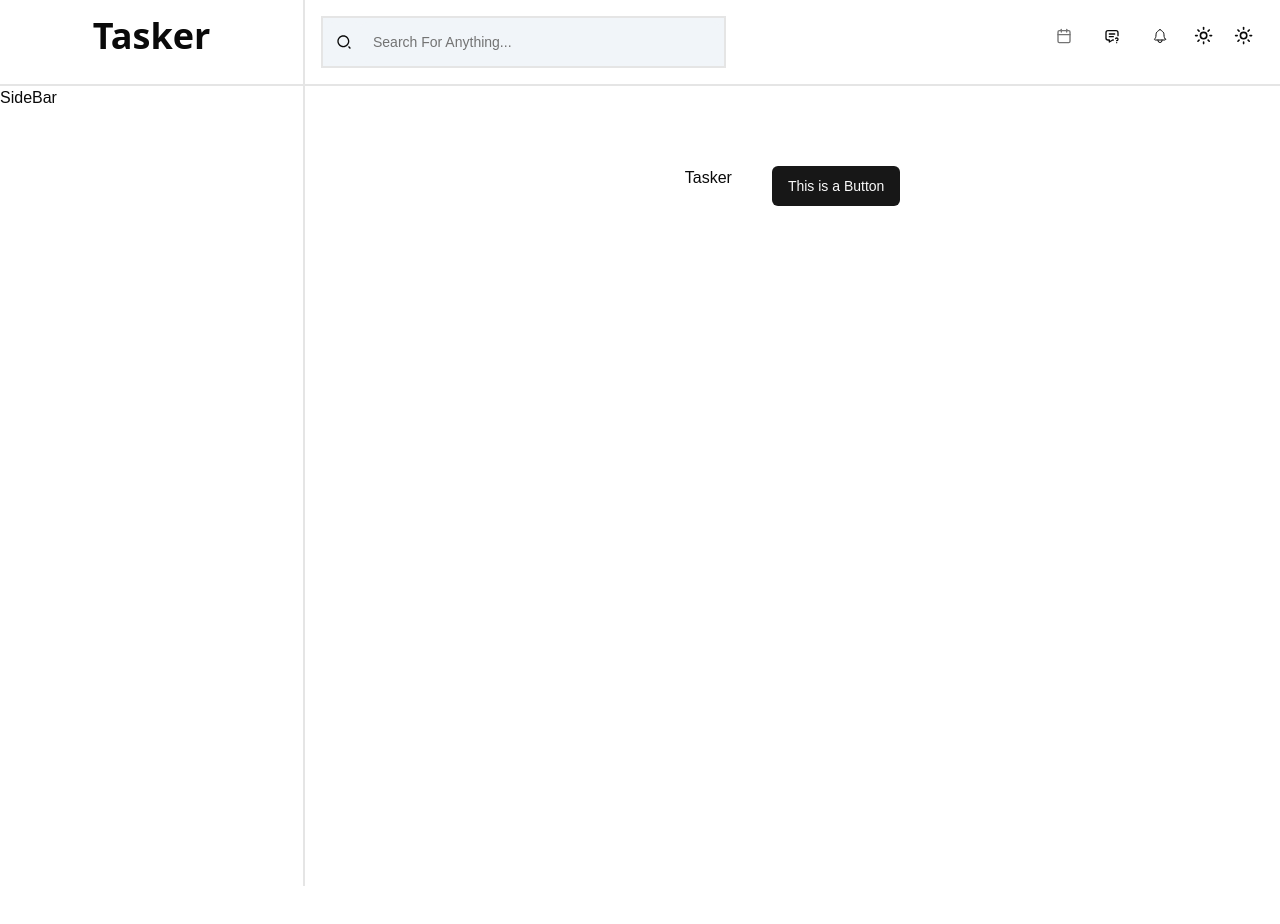
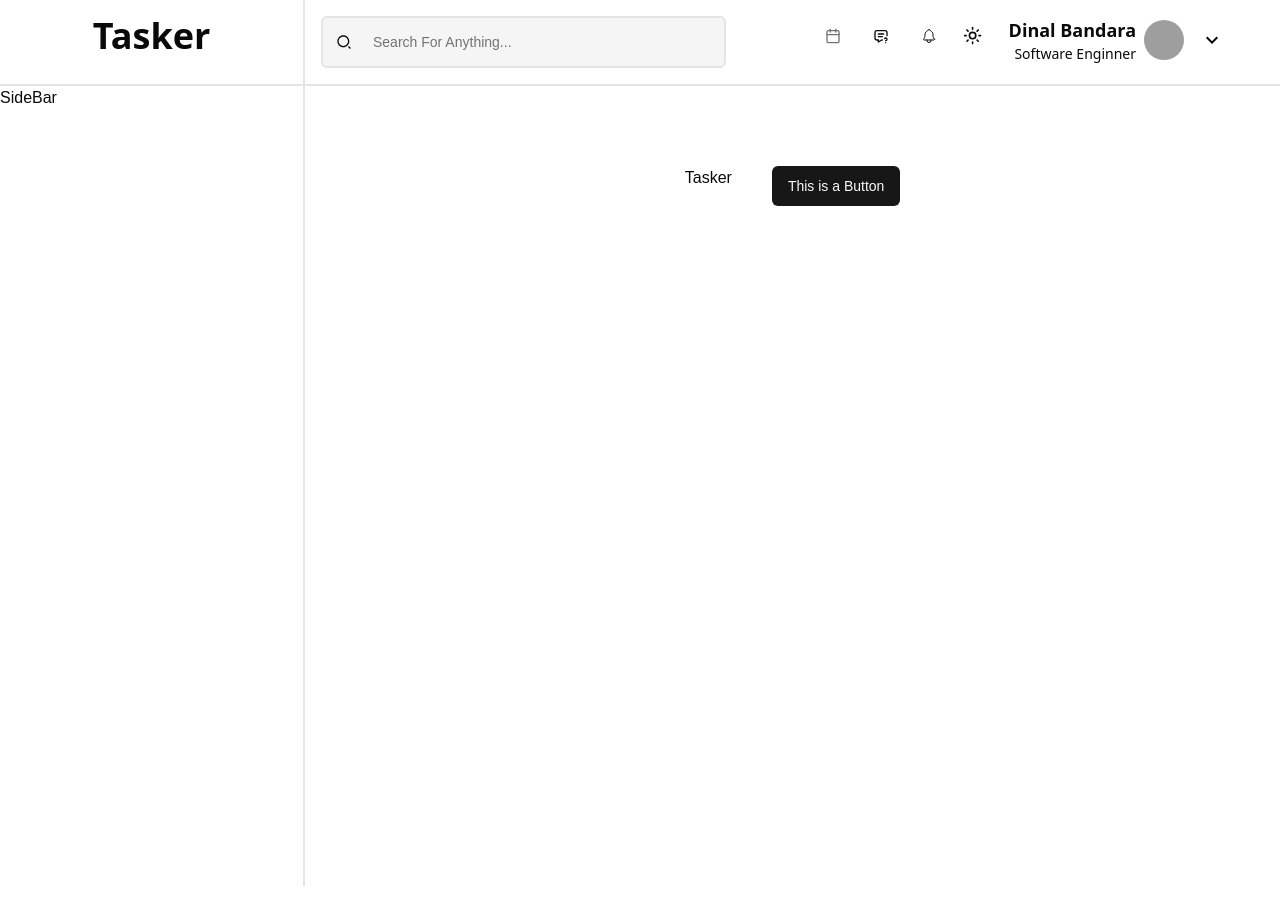
Before and after one commit to dinalUdagedara/tasker, a Next.js app: page / in a window 1280 px wide. Shown: the top 924 px of the page. Built offline with nearby package versions, Linux system fonts and the light colour scheme; grey boxes are pictures that could not be loaded.

Commit message:
feat: header component finished

```diff
--- a/app/ui-components/header.tsx
+++ b/app/ui-components/header.tsx
@@ -5,6 +5,7 @@ import { RiSearch2Line } from "react-icons/ri";
 import { DatePicker } from "@/components/ui/date-picker";
 import { Faq } from "./faq";
 import { Notifications } from "./notifications";
+import UserInfo from "./user-icon";
 
 const Header = () => {
   return (
@@ -14,16 +15,12 @@ const Header = () => {
       </div>
       <div className="w-full border-b-2 flex justify-between">
         <div className="p-4">
-          <div className="flex border-2 p-1 bg-slate-100">
-            <Button
-              className="border-0 bg-slate-100"
-              variant="outline"
-              size="icon"
-            >
+          <div className="flex border-2 p-1 bg-muted rounded-md">
+            <Button className="border-0 bg-muted" variant="outline" size="icon">
               <RiSearch2Line className="h-4 w-4" />
             </Button>
             <Input
-              className="border-0 bg-slate-100 focus:outline-none focus:ring-0 focus-visible:ring-0 focus-visible:ring-offset-0  sm:pr-40"
+              className="border-0 bg-muted focus:outline-none focus:ring-0 focus-visible:ring-0 focus-visible:ring-offset-0  sm:pr-40"
               type="email"
               placeholder="Search For Anything..."
             />
@@ -39,11 +36,11 @@ const Header = () => {
           <div>
             <Notifications />
           </div>
-          <div >
-            <ModeToggle/>
+          <div>
+            <ModeToggle />
           </div>
-          <div className="pr-4">
-            <ModeToggle />
+          <div className="pr-10">
+            <UserInfo />
           </div>
         </div>
       </div>
--- /dev/null
+++ b/app/ui-components/user-icon.tsx
@@ -0,0 +1,29 @@
+import { Avatar, AvatarFallback, AvatarImage } from "@/components/ui/avatar";
+import { Button } from "@/components/ui/button";
+import { MdKeyboardArrowDown } from "react-icons/md";
+import { Notifications } from "./notifications";
+import { UserInformation } from "./user-information";
+
+const UserInfo = () => {
+  return (
+    <div className="flex flex-row gap-2 justify-center items-center">
+      <div className="flex flex-col items-end justify-center  pl-4">
+        <p className="text-lg font-sans font-semibold">Dinal Bandara</p>
+        <p className="text-sm font-sans font-thin text-right">
+          Software Enginner
+        </p>
+      </div>
+      <div className="flex">
+        <Avatar>
+          <AvatarImage src="https://github.com/shadcn.png" />
+          <AvatarFallback>CN</AvatarFallback>
+        </Avatar>
+        <div>
+          <UserInformation />
+        </div>
+      </div>
+    </div>
+  );
+};
+
+export default UserInfo;
--- a/app/ui-components/user-info.tsx
+++ /dev/null
@@ -1,9 +0,0 @@
-const UserInfo = () => {
-    return (
-        <div>
-
-        </div>
-     );
-}
-
-export default UserInfo
--- /dev/null
+++ b/app/ui-components/user-information.tsx
@@ -0,0 +1,65 @@
+import { Button } from "@/components/ui/button";
+import { Input } from "@/components/ui/input";
+import { Label } from "@/components/ui/label";
+import {
+  Popover,
+  PopoverContent,
+  PopoverTrigger,
+} from "@/components/ui/popover";
+import { MdKeyboardArrowDown } from "react-icons/md";
+
+export function UserInformation() {
+  return (
+    <Popover>
+      <PopoverTrigger asChild>
+        <Button className="border-0" variant="outline">
+          <MdKeyboardArrowDown className="h-6 w-6" />
+        </Button>
+      </PopoverTrigger>
+      <PopoverContent className="w-80 m-5 mr-12">
+        <div className="grid gap-4">
+          <div className="space-y-2">
+            <h4 className="font-medium leading-none">Dimensions</h4>
+            <p className="text-sm text-muted-foreground">
+              Set the dimensions for the layer.
+            </p>
+          </div>
+          <div className="grid gap-2">
+            <div className="grid grid-cols-3 items-center gap-4">
+              <Label htmlFor="width">Width</Label>
+              <Input
+                id="width"
+                defaultValue="100%"
+                className="col-span-2 h-8"
+              />
+            </div>
+            <div className="grid grid-cols-3 items-center gap-4">
+              <Label htmlFor="maxWidth">Max. width</Label>
+              <Input
+                id="maxWidth"
+                defaultValue="300px"
+                className="col-span-2 h-8"
+              />
+            </div>
+            <div className="grid grid-cols-3 items-center gap-4">
+              <Label htmlFor="height">Height</Label>
+              <Input
+                id="height"
+                defaultValue="25px"
+                className="col-span-2 h-8"
+              />
+            </div>
+            <div className="grid grid-cols-3 items-center gap-4">
+              <Label htmlFor="maxHeight">Max. height</Label>
+              <Input
+                id="maxHeight"
+                defaultValue="none"
+                className="col-span-2 h-8"
+              />
+            </div>
+          </div>
+        </div>
+      </PopoverContent>
+    </Popover>
+  );
+}
```
